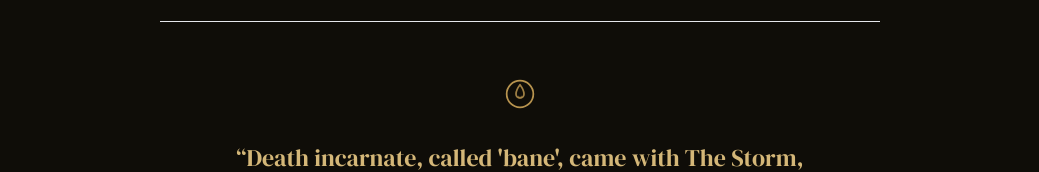
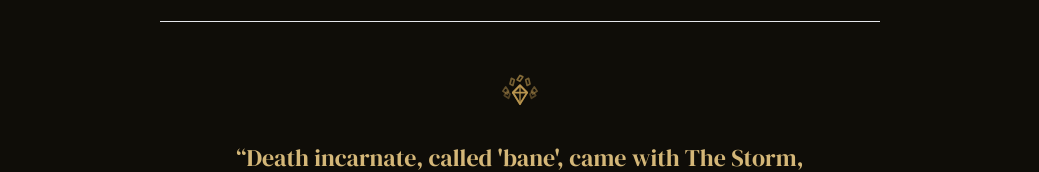
Before and after one commit to naurm/darkland-saga-website, a Next.js app: page / in a window 1280 px wide. Shown: the part 1226-1398 px from the top of the page, without its empty margins (120-1159 px from the left). Built offline with nearby package versions, Linux system fonts and the light colour scheme.

Commit message:
Redesign homepage emblem — faceted crystal with jagged flame crown

```diff
--- a/app/page.tsx
+++ b/app/page.tsx
@@ -173,19 +173,30 @@ export default function HomePage() {
       <section className="mx-auto max-w-3xl px-6 py-20 text-center">
         <div className="border-t border-ember-dim pt-12">
           <svg
-            className="mx-auto mb-6 h-12 w-8 text-ember-400"
-            viewBox="0 0 24 24"
+            className="mx-auto mb-6 h-12 w-10 text-ember-400"
+            viewBox="0 0 28 28"
             fill="none"
             stroke="currentColor"
-            strokeWidth="1.3"
+            strokeWidth="1.2"
             strokeLinecap="round"
             strokeLinejoin="round"
             aria-hidden="true"
           >
-            {/* Flame in dark circle */}
-            <circle cx="12" cy="12" r="10"/>
-            <path d="M12 5c0 0-3 4-3 7 0 1.7 1.3 3 3 3s3-1.3 3-3c0-3-3-7-3-7z" opacity="0.85"/>
-            <path d="M11 14c0 0 .2 1 1 1s1-1 1-1" opacity="0.5"/>
+            {/* Faceted crystal heart with jagged flame crown */}
+            {/* Flame tips — upper crown */}
+            <path d="M14 1l-2 3 2 1 2-3-2-1z" opacity="0.7"/>
+            <path d="M8 3l-1 4 2 1 1-4-2-1z" opacity="0.6"/>
+            <path d="M20 3l1 4-2 1-1-4 2-1z" opacity="0.6"/>
+            <path d="M4 9l2 3-1 2-3-2 2-3z" opacity="0.5"/>
+            <path d="M24 9l-2 3 1 2 3-2-2-3z" opacity="0.5"/>
+            {/* Outer flame ring */}
+            <path d="M5 12l-2 3 3 2 1-3-2-2z" opacity="0.4"/>
+            <path d="M23 12l2 3-3 2-1-3 2-2z" opacity="0.4"/>
+            {/* Faceted crystal center */}
+            <path d="M14 8l5 5-5 8-5-8 5-5z"/>
+            <path d="M14 8l-5 5h10l-5-5z"/>
+            <path d="M9 13l5 8V8L9 13z" opacity="0.6"/>
+            <path d="M19 13l-5 8V8l5 5z" opacity="0.3"/>
           </svg>
           <RotatingQuote quotes={homepageQuotes} intervalMs={30000} />
           <p className="mt-6 font-mono text-[11px] text-parchment-600">
```
